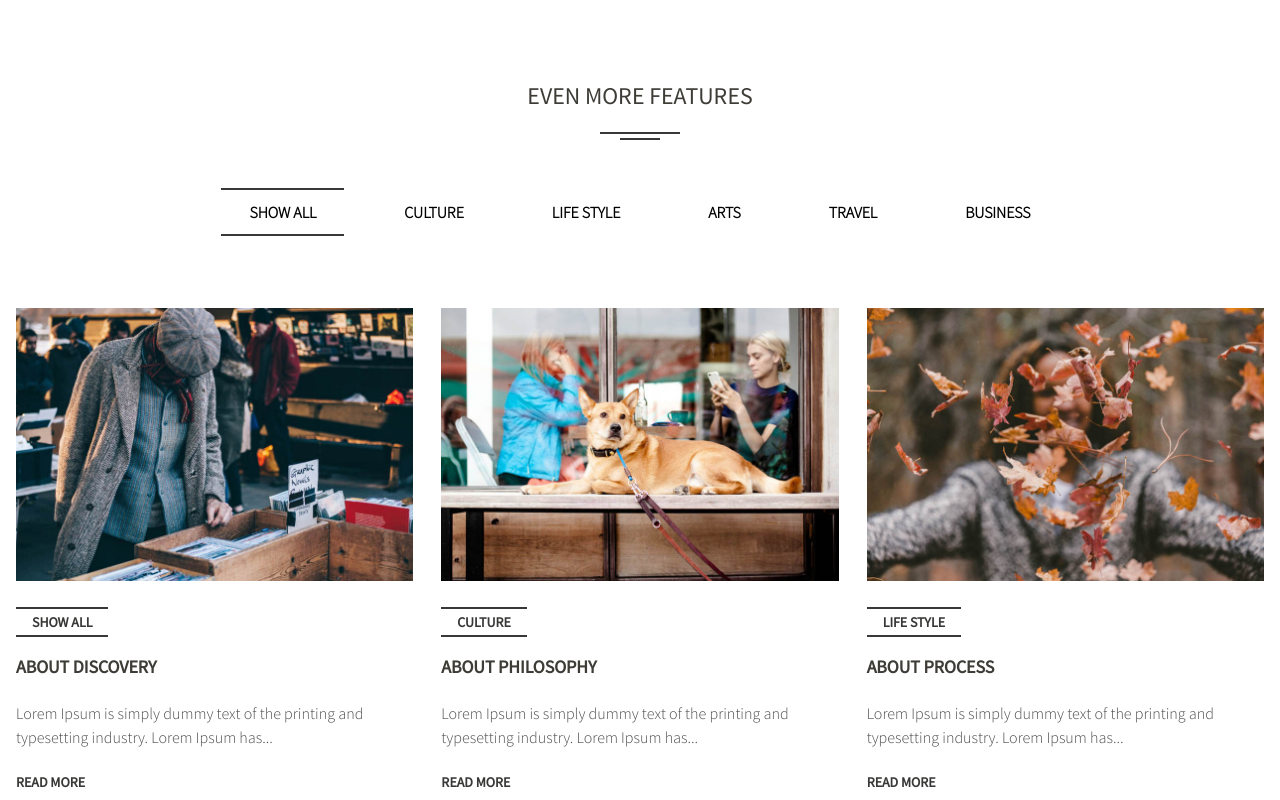
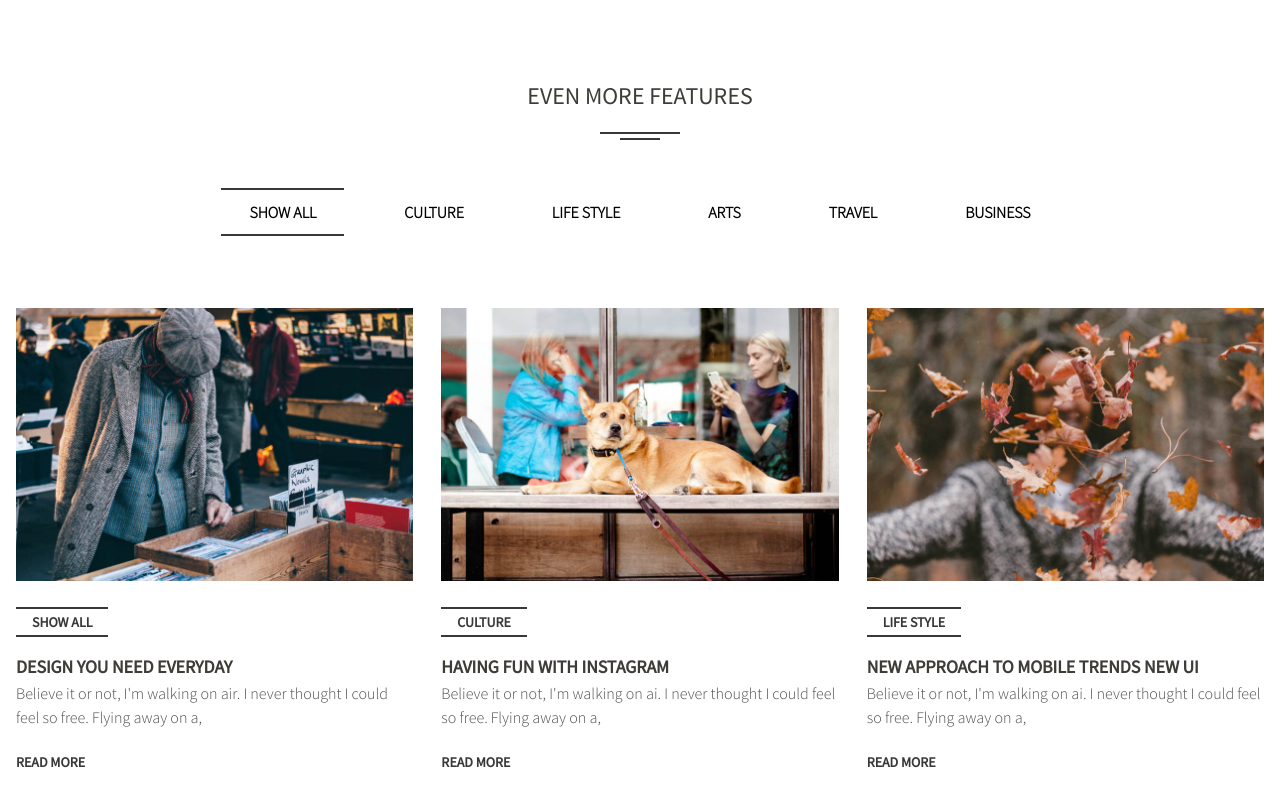
Before and after one commit to mufaqar/pansy, a Next.js app: page /components/blog-tabs in a window 1280 px wide. Shown: the top 800 px of the page. Built offline with nearby package versions, Linux system fonts and the light colour scheme.

Commit message:
Blog_Tabs

```diff
--- a/pages/components/blog-tabs.js
+++ b/pages/components/blog-tabs.js
@@ -17,14 +17,14 @@ const Tabs = () => {
             <div className="flex flex-wrap">
                 <div className="w-full">
                     <ul
-                        className="flex w-fit mx-auto mb-0 list-none flex-wrap pt-3 pb-4 flex-row gap-8"
+                        className="flex w-fit mx-auto mb-0 list-none flex-wrap pt-3 pb-4 flex-row sm:gap-8 gap-4 justify-center"
                         role="tablist"
                     >
                         {Tabs_Data.map((item, idx) => {
                             return <li key={idx} className="text-center">
                                 <span
                                     className={
-                                        "text-base font-bold uppercase px-7 py-3 " +
+                                        "sm:text-base text-sm font-bold uppercase sm:px-7 px-2 sm:py-3 py-1 " +
                                         (openTab === item.id
                                             ? "border-primary border-y-2 bg-transparent "
                                             : " border-transparent border-y-2 bg-transparent hover:border-primary ")
@@ -53,10 +53,10 @@ const Tabs = () => {
                                                     {item?.category}
                                                 </Link>
                                             </div>
-                                            <Link href="#" className='text-lg font-semibold uppercase text-title_clr text-center mb-2'>
+                                            <Link href="#" className='text-lg font-semibold uppercase text-title_clr text-center mb-5'>
                                                 {item?.title}
                                             </Link>
-                                            <p className='text-base font-medium text-txt_clr/80 my-5'>
+                                            <p className='text-base font-medium text-txt_clr/80 mb-5'>
                                                 {item?.content}
                                             </p>
                                             <div className="mb-5">
@@ -104,26 +104,26 @@ export const Tabs_Data = [
     {
         id: 1,
         category: "Show All",
-        title: "About Discovery",
+        title: "Design you need everyday",
         img: "/images/blog/2-column/1.jpg",
         link: "/simply-sync",
-        content: "Lorem Ipsum is simply dummy text of the printing and typesetting industry. Lorem Ipsum has...",
+        content: "Believe it or not, I'm walking on air. I never thought I could feel so free. Flying away on a,",
     },
     {
         id: 2,
         category: "Culture",
-        title: "About Philosophy",
+        title: "Having fun with instagram",
         img: "/images/blog/2-column/2.jpg",
         link: "/simply-simp-agent",
-        content: "Lorem Ipsum is simply dummy text of the printing and typesetting industry. Lorem Ipsum has..."
+        content: "Believe it or not, I'm walking on ai. I never thought I could feel so free. Flying away on a,"
     },
     {
         id: 3,
         category: "Life Style",
-        title: "About Process",
+        title: "New Approach to mobile trends new ui",
         img: "/images/blog/2-column/3.jpg",
         link: "/simply-transport-agent",
-        content: "Lorem Ipsum is simply dummy text of the printing and typesetting industry. Lorem Ipsum has..."
+        content: "Believe it or not, I'm walking on ai. I never thought I could feel so free. Flying away on a,"
     },
     {
         id: 4,
@@ -131,7 +131,7 @@ export const Tabs_Data = [
         title: "About Process",
         img: "/images/blog/2-column/4.jpg",
         link: "/simply-transport-agent",
-        content: "Lorem Ipsum is simply dummy text of the printing and typesetting industry. Lorem Ipsum has..."
+        content: "Believe it or not, I'm walking on ai. I never thought I could feel so free. Flying away on a,"
     },
     {
         id: 5,
@@ -139,7 +139,7 @@ export const Tabs_Data = [
         title: "About Process",
         img: "/images/blog/2-column/5.jpg",
         link: "/simply-transport-agent",
-        content: "Lorem Ipsum is simply dummy text of the printing and typesetting industry. Lorem Ipsum has..."
+        content: "Believe it or not, I'm walking on ai. I never thought I could feel so free. Flying away on a,"
     },
     {
         id: 6,
@@ -147,6 +147,6 @@ export const Tabs_Data = [
         title: "About Process",
         img: "/images/blog/2-column/6.jpg",
         link: "/simply-transport-agent",
-        content: "Lorem Ipsum is simply dummy text of the printing and typesetting industry. Lorem Ipsum has..."
+        content: "Believe it or not, I'm walking on ai. I never thought I could feel so free. Flying away on a,"
     },
 ]
```
